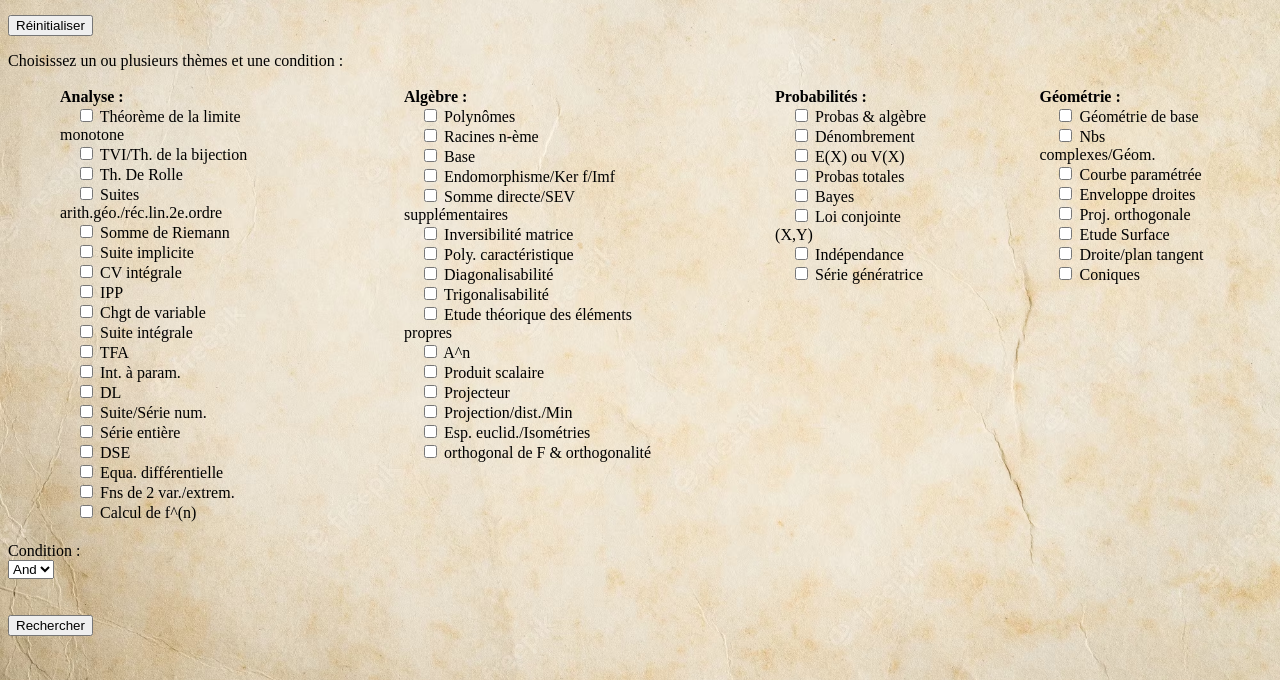
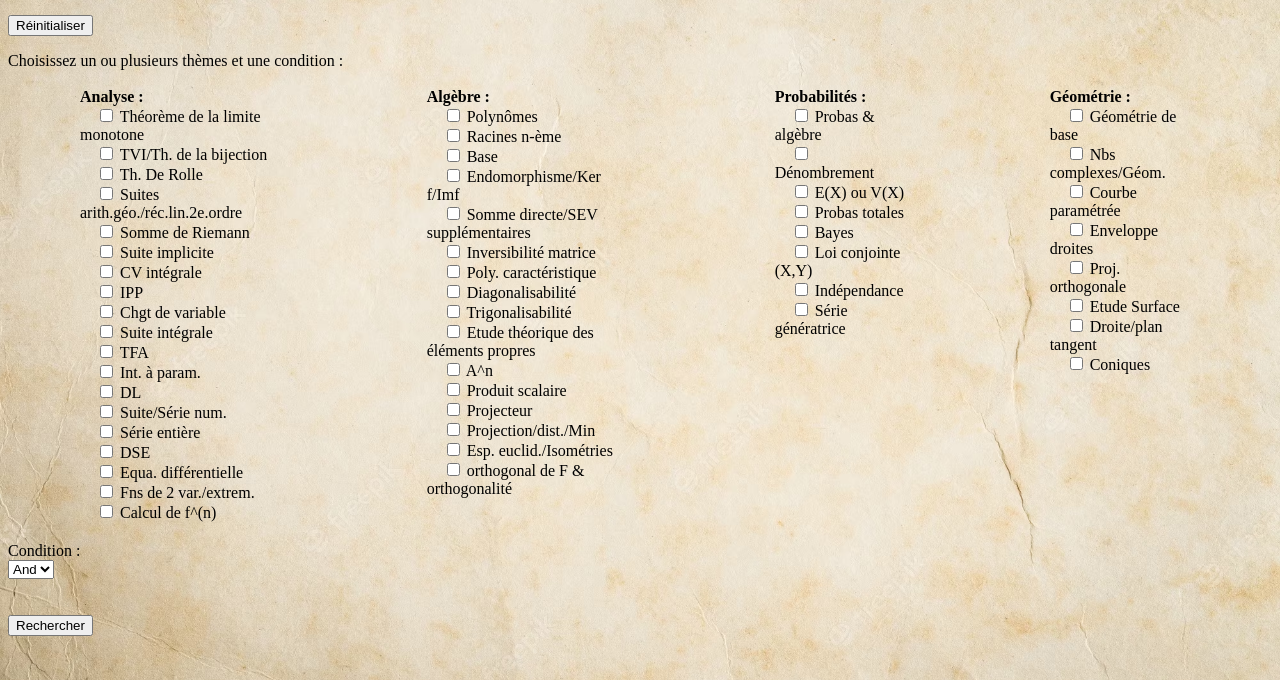
Before and after one commit to PTOraux/PTOraux.github.io, a plain HTML site: page prof.html in a window 1280 px wide. Shown: the part 120-800 px from the top of the page. Drawn offline with Linux system fonts and the light colour scheme.

Commit message:
Update prof.html

```diff
--- a/prof.html
+++ b/prof.html
@@ -8,7 +8,7 @@
 </head>
 <style>
     table td {
-        padding:  0 50px;
+        padding:  0 70px;
     }
   body {
 	background-image: url('./fond.avif');
```
